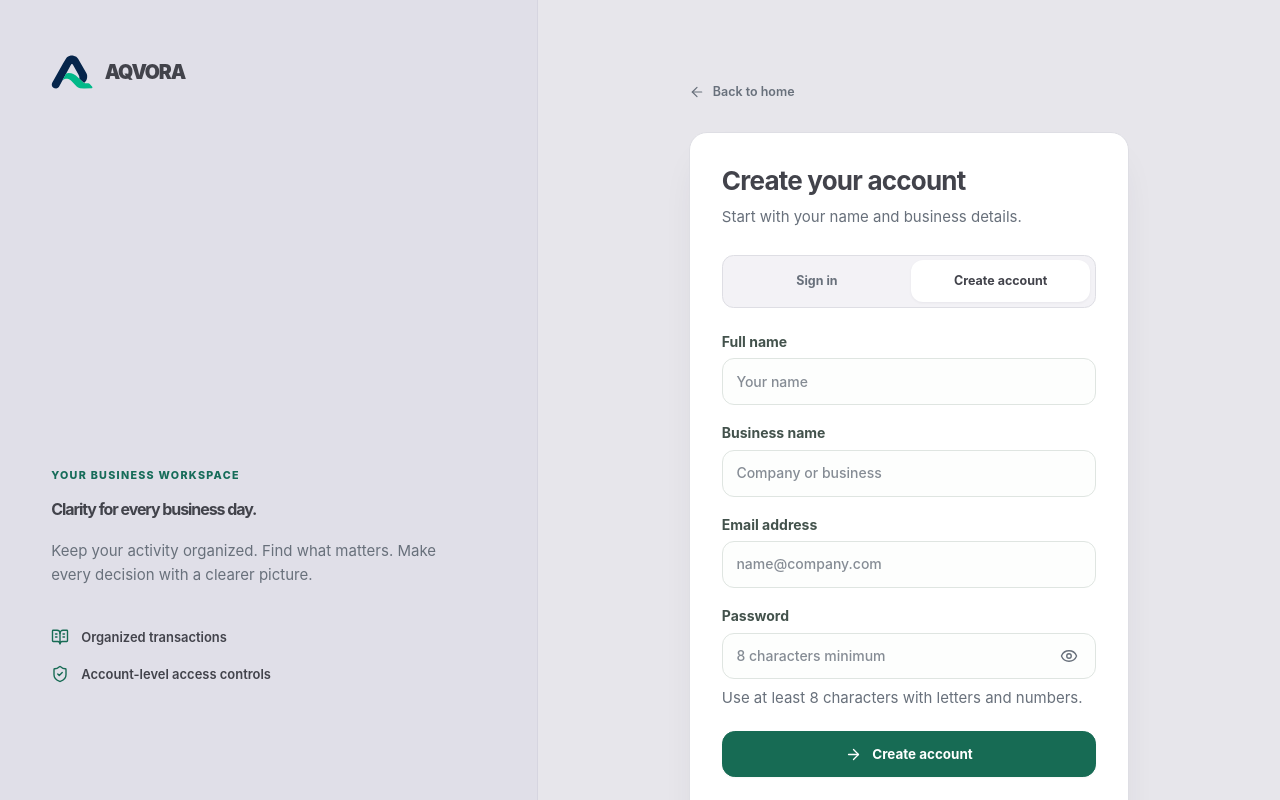
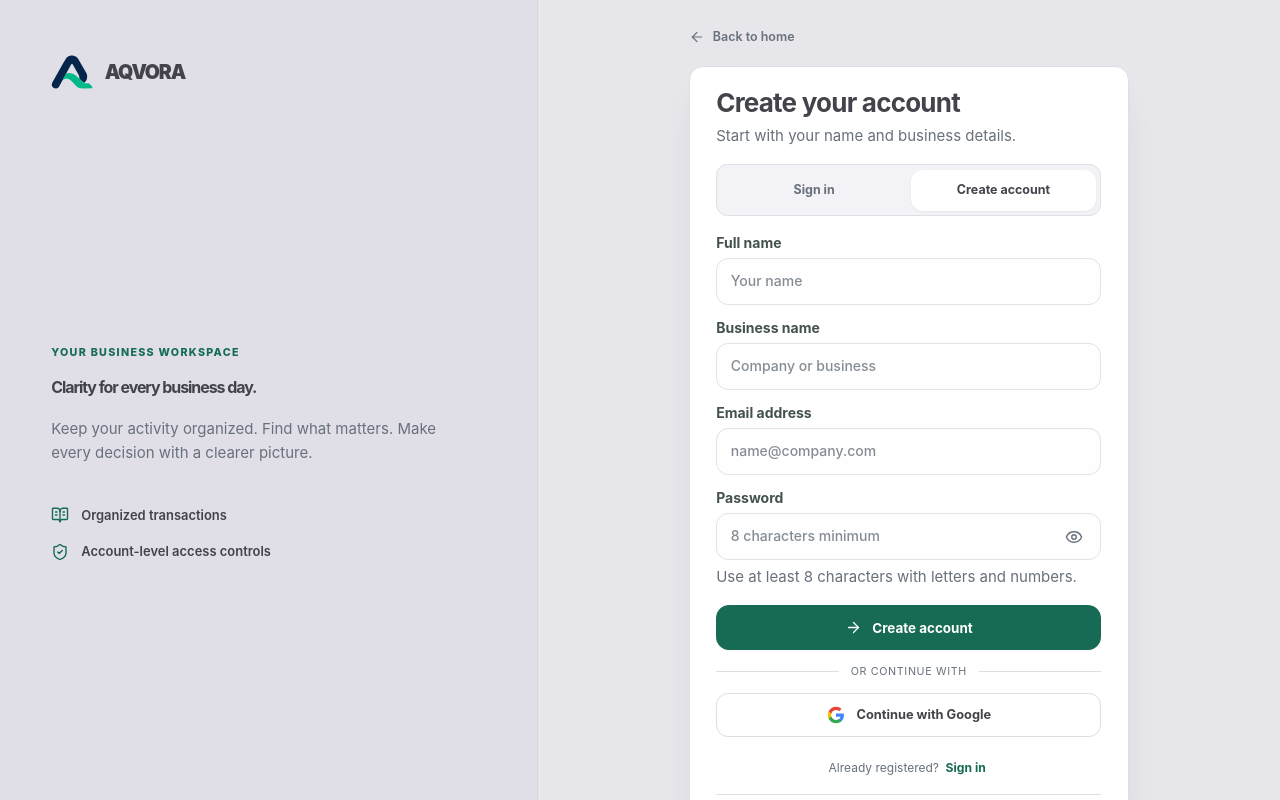
Before and after one commit to yaqoobenterprises/Shop-Pro-Launch, a React (Vite) app: page / in a window 1280 px wide. Both pictures are taken after a click on the button "Create your account". Shown: the top 800 px of the page. Built offline with nearby package versions, Linux system fonts and the light colour scheme; no server answers.

Commit message:
fix(auth-ux): keep signup actions visible on laptop-height desktop screens

```diff
--- a/src/components/auth/AuthPremium.css
+++ b/src/components/auth/AuthPremium.css
@@ -324,3 +324,26 @@
   .aq-auth .aq-auth__field input,
   .aq-auth__google { transition: none; }
 }
+
+/* Short desktop displays must not bury the Sign Up primary action below a long card. */
+@media (min-width: 721px) and (max-height: 920px) {
+  .aq-auth__main { padding-block: .7rem; }
+  .aq-auth__main-inner { padding-block: .25rem; }
+  .aq-auth__back { margin-bottom: .45rem; }
+  .aq-auth .auth-card.aq-auth__card { padding: 1.25rem 1.65rem; border-radius: 14px; }
+  .aq-auth__heading { margin-bottom: 1rem; }
+  .aq-auth__heading h1 { font-size: 1.5rem; }
+  .aq-auth__heading p { margin-top: .3rem; }
+  .aq-auth__switch { margin-bottom: 1rem; }
+  .aq-auth__switch button { min-height: 41px; }
+  .aq-auth__fields { gap: .78rem; }
+  .aq-auth__field { gap: .3rem; }
+  .aq-auth .aq-auth__field input:not([type="checkbox"]) { min-height: 44px; padding-block: .62rem; }
+  .aq-auth__field-note { line-height: 1.35; }
+  .aq-auth__submit { min-height: 46px; margin-top: 1rem; }
+  .aq-auth__divider { margin: .8rem 0; }
+  .aq-auth__google { min-height: 44px; }
+  .aq-auth__form-footer { margin-top: .65rem; }
+  .aq-auth__support { padding-top: .35rem; margin-top: .25rem; }
+  .aq-auth__main-footer { padding: .4rem; }
+}
```
